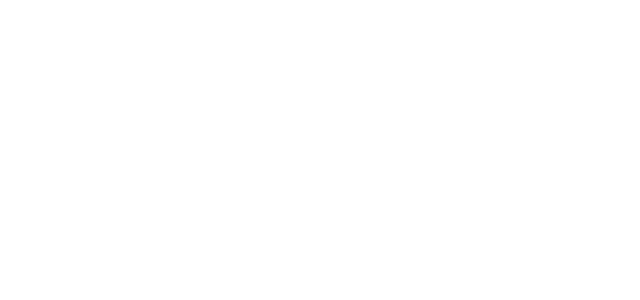
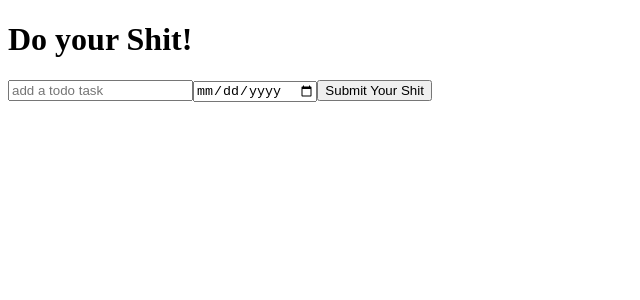
Before and after one commit to kaetee425/TodoList, a React (Create React App) app in the folder client/: page / in a window 1280 px wide. Shown: the top 300 px of the page, without its empty margins (0-640 px from the left). Built offline with nearby package versions, Linux system fonts and the light colour scheme.

Commit message:
axio post works

```diff
--- a/client/src/App.js
+++ b/client/src/App.js
@@ -1,11 +1,11 @@
 import React, { Component } from 'react';
-
+import Todo from './components/Todo';
 
 class App extends Component {
   render() {
     return (
       <div>
-
+      	<Todo />
       </div>
     );
   }
--- /dev/null
+++ b/client/src/components/Todo.js
@@ -0,0 +1,15 @@
+import React, { Component } from 'react'
+import TodoInput from './TodoInput'
+
+class Todo extends Component {
+	render() {
+		return (
+			<div>
+				<h1>Do your Shit!</h1>
+				<TodoInput />
+			</div>
+		)
+	}
+}
+
+export default Todo
--- /dev/null
+++ b/client/src/components/TodoInput.js
@@ -0,0 +1,54 @@
+import React, {Component} from 'react';
+import API from './../utils/API';
+
+class TodoInput extends Component {
+	constructor (props) {
+		super(props);
+
+		this.state = { text: "", dueDate: "" }
+
+		this.onInputChange = this.onInputChange.bind(this)
+	}
+
+	onDueDateChange = (event) => {
+		this.setState ({
+			dueDate: event.target.value
+		})
+	}
+
+	onInputChange = (event) => {
+
+		console.log(event.target.value)
+
+		this.setState({
+			text: event.target.value
+		});
+	}
+
+	onFormSubmit = (event) => {
+		event.preventDefault();
+
+		if (this.state.text && this.state.dueDate) {
+			API.saveTasks({
+				task: this.state.text,
+				dueDate: this.state.dueDate
+			})
+			.then(res => console.log(res))
+			.catch(err => console.log(err))
+		}
+
+		this.setState ({ text: "" })
+	}
+
+	render () {
+		return (
+			<form onSubmit={this.onFormSubmit}>
+				<input placeholder='add a todo task' value={this.state.text} onChange={this.onInputChange}/>
+				<input type="date" value={this.state.dueDate} onChange={this.onDueDateChange}/>
+				<button type="submit">Submit Your Shit</button>
+			</form>
+		);
+	}
+}
+
+export default TodoInput;
--- /dev/null
+++ b/client/src/utils/API.js
@@ -0,0 +1,7 @@
+import axios from 'axios';
+
+export default {
+	saveTasks: function(data) {
+		return axios.post('/api/tasks', data);
+	}
+}
```
Also changed, not shown: client/package.json (+2 -5 lines), 1 other file (tests, documents, lock files or other folders).
